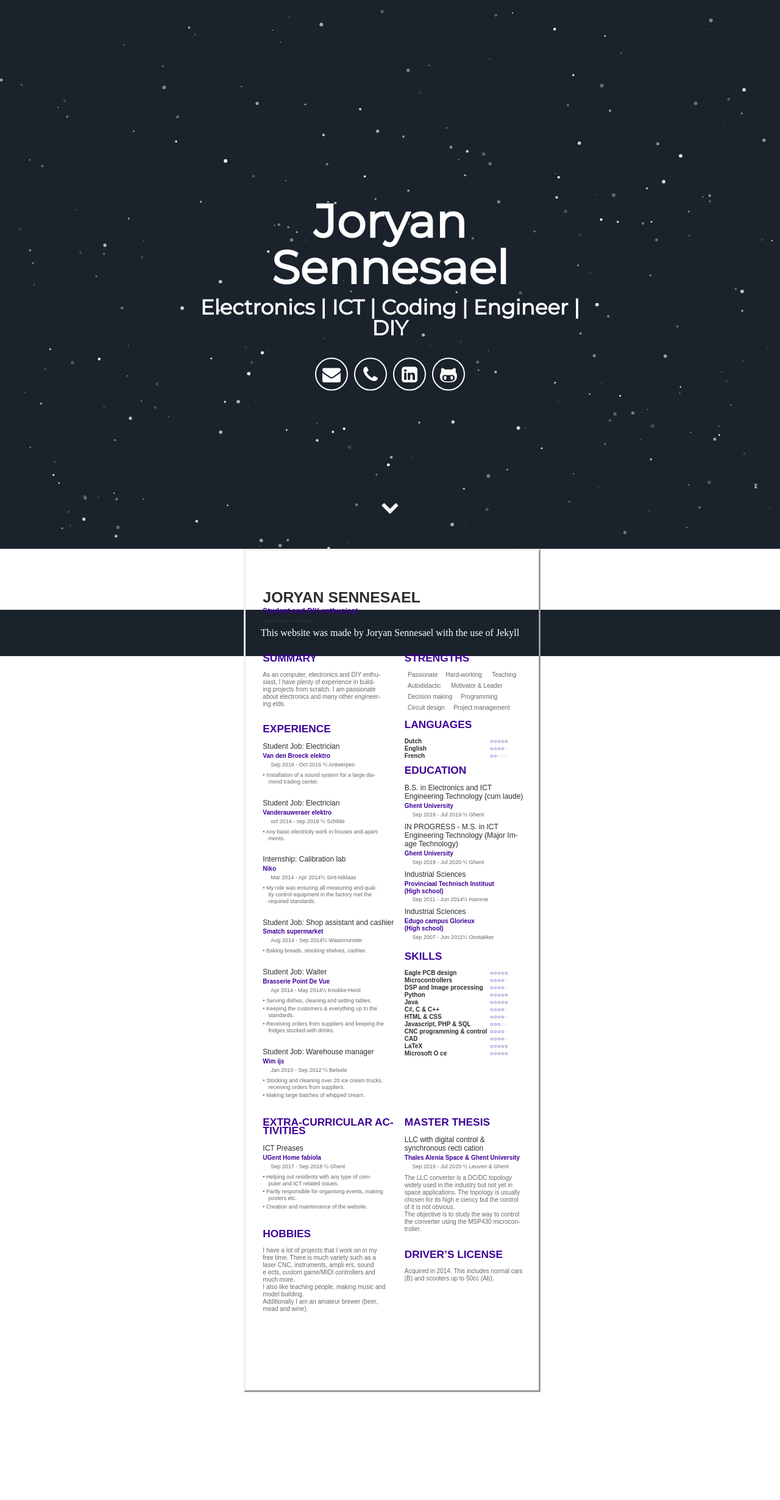
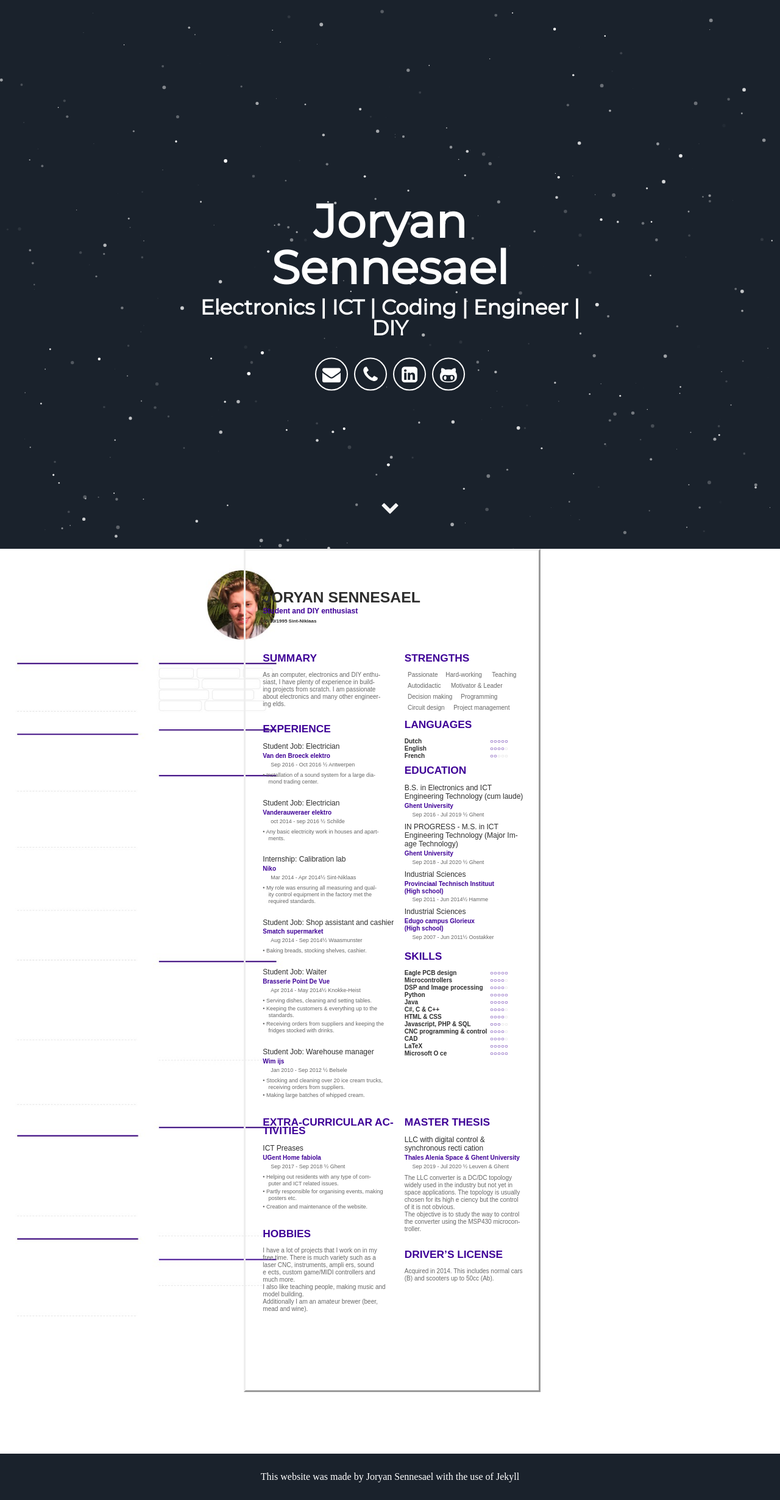
Before and after one commit to jsennesael/CV, a Jekyll site: the page built from index.html, in a window 1280 px wide. Shown: the whole page at 61% size. Built offline with Jekyll 4.4.1, drawn with Linux system fonts in a browser that asks for light colours; some web fonts are replaced; before the commit the page ends 2283 px from its top, so only the background shows below that.

Commit message:
Update default.html

```diff
--- a/_layouts/default.html
+++ b/_layouts/default.html
@@ -8,9 +8,9 @@
         {% include joryan_cv.html %}
       </section>
         {{ content }}
-    <div style="position:absolute;left:50%;margin-left:-240px;width:481px;height:1377px;>
 
-  <img src="/assets/background1.jpg" width=481 height=1377></div>
+
+  <img src="/assets/background1.jpg" width=481 height=1377 left:50%></div>
       {% include footer.html %}
   </body>
 </html>
```
